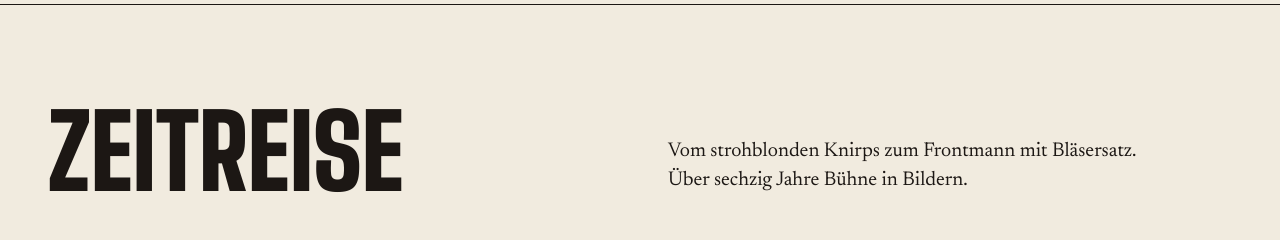
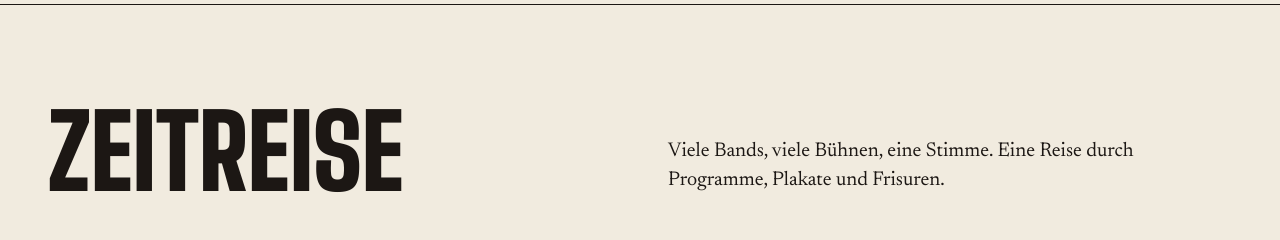
Before and after one commit to tonisulzener/pascal-dussex-website, a plain HTML site: page index.html in a window 1280 px wide. Shown: the part 6120-6360 px from the top of the page. Drawn offline with Linux system fonts and the light colour scheme.

Commit message:
Zeitreise: neuer Einleitungstext
Co-Authored-By: Claude Opus 5.5 <noreply@anthropic.com>

```diff
--- a/content/site.json
+++ b/content/site.json
@@ -76,7 +76,7 @@
     ]
   },
   "zeitreise": {
-    "intro": "Vom strohblonden Knirps zum Frontmann mit Bläsersatz. Über sechzig Jahre Bühne in Bildern.",
+    "intro": "Viele Bands, viele Bühnen, eine Stimme. Eine Reise durch Programme, Plakate und Frisuren.",
     "items": [
       {
         "year": "1963",
--- a/index.html
+++ b/index.html
@@ -168,7 +168,7 @@ verschiedene Sideprojekte und dazwischen ein kleines Budeli mit Velos.</p>
   <section id="zeitreise" class="wrap section">
     <div class="zeit-head">
       <h2 class="h2">Zeit&shy;reise</h2>
-      <p class="lead">Vom strohblonden Knirps zum Frontmann mit Bläsersatz. Über sechzig Jahre Bühne in Bildern.</p>
+      <p class="lead">Viele Bands, viele Bühnen, eine Stimme. Eine Reise durch Programme, Plakate und Frisuren.</p>
     </div>
     <div class="timeline">
 
```
